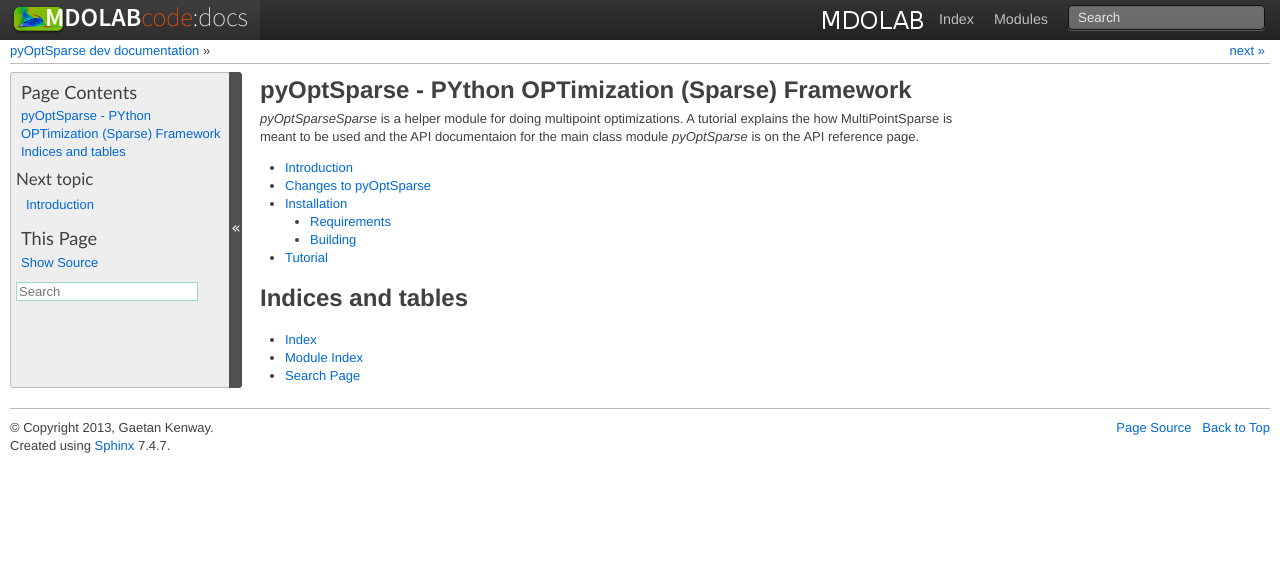
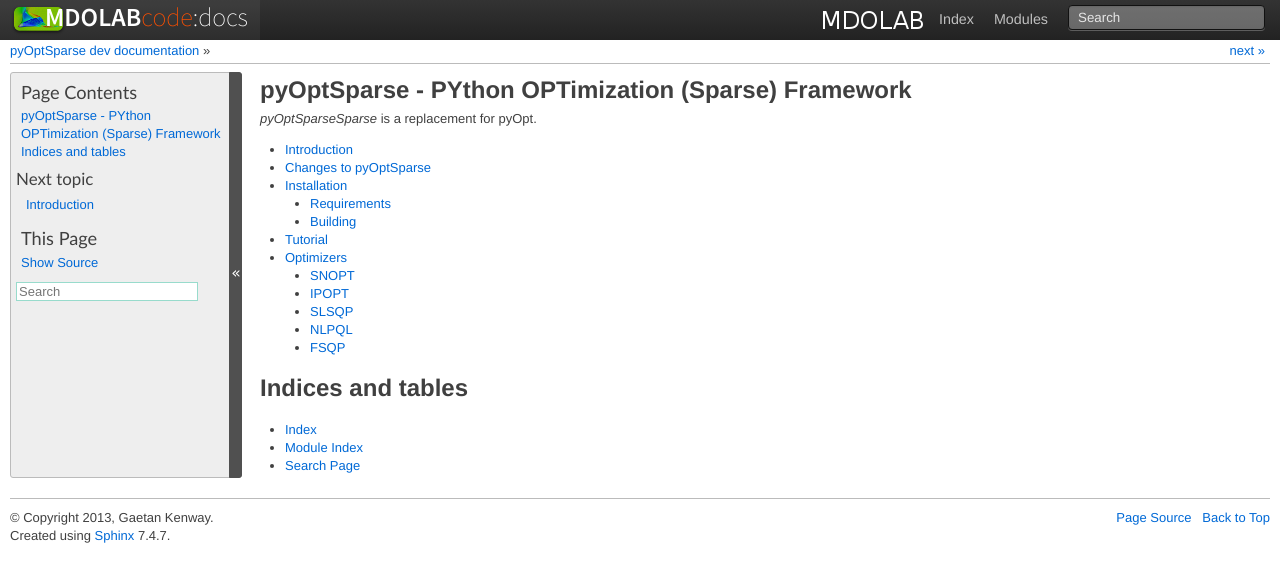
Before and after one commit to mdolab/pyoptsparse, a Sphinx documentation site: the page built from doc/index.rst, in a window 1280 px wide. Shown: the top 582 px of the page. Built offline with Sphinx 7.4.7, drawn with Linux system fonts in a browser that asks for light colours; formulas are drawn with MathJax 3.

Commit message:
added more documentation

```diff
--- a/doc/conf.py
+++ b/doc/conf.py
@@ -16,7 +16,7 @@
 # If extensions (or modules to document with autodoc) are in another directory,
 # add these directories to sys.path here. If the directory is relative to the
 # documentation root, use os.path.abspath to make it absolute, like shown here.
-sys.path.insert(0, os.path.abspath('../pyOptSparse'))
+#sys.path.insert(0, os.path.abspath('../'))
 
 # -- General configuration -----------------------------------------------------
 
@@ -26,6 +26,7 @@
 # Add any Sphinx extension module names here, as strings. They can be extensions
 # coming with Sphinx (named 'sphinx.ext.*') or your custom ones.
 extensions = ['sphinx.ext.autodoc', 'sphinx.ext.intersphinx', 'sphinx.ext.pngmath', 'sphinx.ext.viewcode', 'numpydoc','sphinx.ext.autosummary']
+numpydoc_show_class_members = False
 
 # Add any paths that contain templates here, relative to this directory.
 templates_path = ['_templates']
@@ -216,7 +217,7 @@
 # One entry per manual page. List of tuples
 # (source start file, name, description, authors, manual section).
 man_pages = [
-    ('index', 'multipoint', u'pyOptSparse Documentation',
+    ('index', 'pyoptsparse', u'pyOptSparse Documentation',
      [u'Gaetan Kenway'], 1)
 ]
 
--- a/doc/index.rst
+++ b/doc/index.rst
@@ -7,10 +7,7 @@
 ====================================================
 
 
-`pyOptSparseSparse` is a helper module for doing multipoint
-optimizations. A tutorial explains the how MultiPointSparse is meant
-to be used and the API documentaion for the main class module `pyOptSparse` is
-on the API reference page.
+`pyOptSparseSparse` is a replacement for pyOpt.
 
 .. toctree::
    :maxdepth: 2
@@ -19,6 +16,8 @@
    changes
    install
    tutorial
+   optimizers
+
 
 Indices and tables
 ==================
--- a/pyoptsparse/__init__.py
+++ b/pyoptsparse/__init__.py
@@ -16,8 +16,9 @@
 
 try:
     from .pyIPOPT.pyIPOPT import IPOPT
-except ImportError:
-    pass
+except ImportError as E:
+    print E
+    print 'IPOPT SCREWED'
 
 try:
     from .pySLSQP.pySLSQP import SLSQP
```
Also changed, not shown: doc/optimizers.rst (added, +13 -0 lines), doc/optimizers/pyfsqp.rst (added, +15 -0 lines), doc/optimizers/pyipopt.rst (added, +30 -0 lines), doc/optimizers/pynlpql.rst (added, +18 -0 lines), doc/optimizers/pyslsqp.rst (added, +14 -0 lines), doc/optimizers/pysnopt.rst (added, +17 -0 lines), 8 other files.
